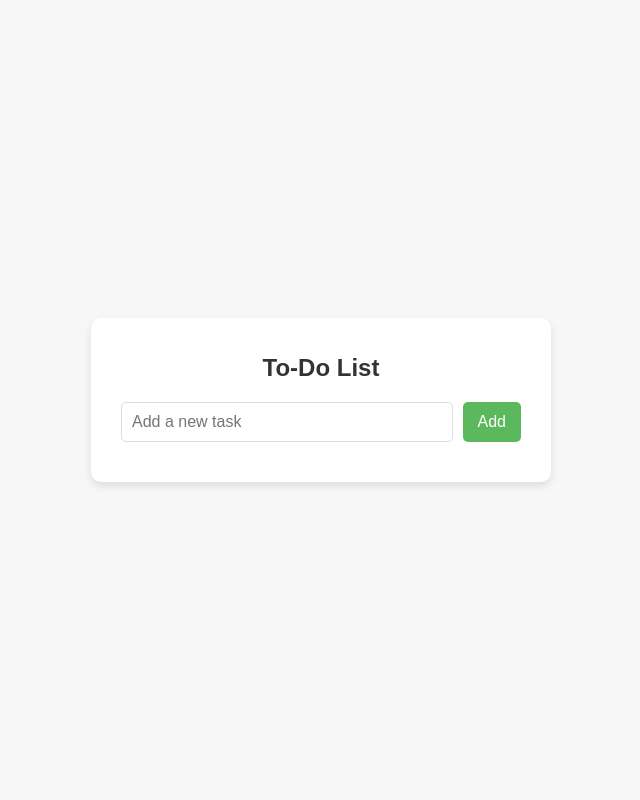
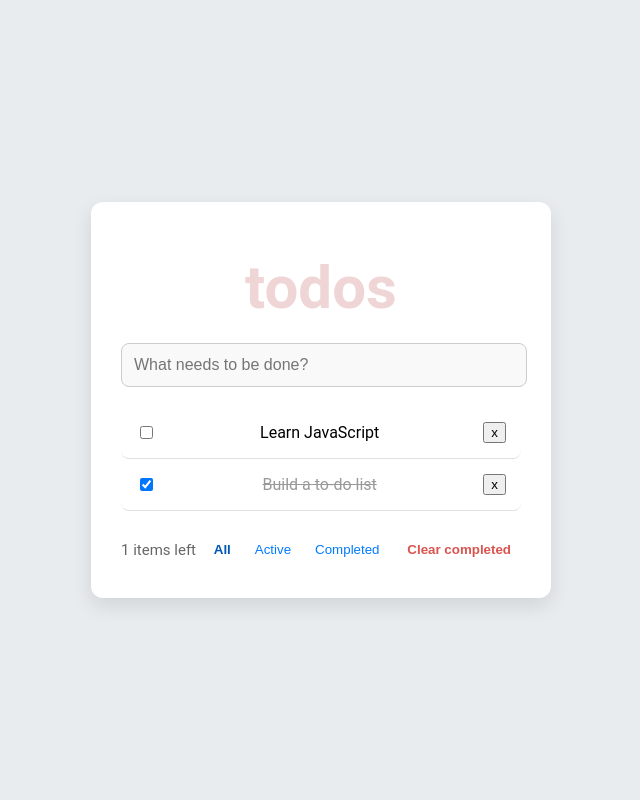
Before and after one commit to muaazl/PBLearning, a PHP site: page / in a window 1280 px wide. Shown: the whole page, without its empty margins (319-959 px from the left). Run offline with PHP 8.4, Linux system fonts and the light colour scheme.

Commit message:
to do list

```diff
--- /dev/null
+++ b/HTML_CSS/build a to-do list app/data.json
@@ -0,0 +1,12 @@
+[
+    {
+        "id": 1,
+        "text": "Learn JavaScript",
+        "completed": false
+    },
+    {
+        "id": 2,
+        "text": "Build a to-do list",
+        "completed": true
+    }
+]
--- a/HTML_CSS/build a to-do list app/index.html
+++ b/HTML_CSS/build a to-do list app/index.html
@@ -1,17 +1,28 @@
-<html>
+<!DOCTYPE html>
+<html lang="en">
 <head>
-<title>to-do list</title>
-<link rel="stylesheet" type="text/css" href="style.css">
+    <meta charset="UTF-8">
+    <meta name="viewport" content="width=device-width, initial-scale=1.0">
+    <title>To-Do List</title>
+    <link rel="stylesheet" href="style.css">
 </head>
 <body>
-    <div class="todo-app">
-        <h1>To-Do List</h1>
+    <section class="todo-app">
+        <h1>todos</h1>
         <div class="input-container">
-            <input type="text" id="todo-input" placeholder="Add a new task">
-            <button id="add-btn">Add</button>
+            <input type="text" id="todo-input" placeholder="What needs to be done?">
         </div>
         <ul id="todo-list"></ul>
-    </div>
-<script src="script.js"></script>
+        <footer class="footer">
+            <span id="task-count">0 items left</span>
+            <div class="filters">
+                <button id="filter-all" class="filter active">All</button>
+                <button id="filter-active" class="filter">Active</button>
+                <button id="filter-completed" class="filter">Completed</button>
+            </div>
+            <button id="clear-completed">Clear completed</button>
+        </footer>
+    </section>
+    <script src="script.js"></script>
 </body>
 </html>
--- a/HTML_CSS/build a to-do list app/script.js
+++ b/HTML_CSS/build a to-do list app/script.js
@@ -1,32 +1,97 @@
-// Wait until the DOM is fully loaded
 document.addEventListener('DOMContentLoaded', () => {
     const todoInput = document.getElementById('todo-input');
-    const addBtn = document.getElementById('add-btn');
     const todoList = document.getElementById('todo-list');
+    const taskCount = document.getElementById('task-count');
+    const filters = document.querySelectorAll('.filter');
+    const clearCompletedBtn = document.getElementById('clear-completed');
 
-    // Add To-Do Item
-    addBtn.addEventListener('click', () => {
-        const todoText = todoInput.value.trim();
-        if (todoText !== '') {
-            addTodoItem(todoText);
-            todoInput.value = ''; // Clear input
-        } else {
-            alert('Please enter a task!');
+    let todos = []; // Array to hold the tasks
+    let filter = 'all'; // Current filter (all, active, completed)
+    let nextId = 1; // Initialize the ID counter for sequential IDs
+
+    // Fetch tasks from the server
+    function loadTodos() {
+        fetch('todos.php')
+            .then(response => response.json())
+            .then(data => {
+                todos = data;
+                // Set nextId to one higher than the highest existing ID
+                nextId = todos.length > 0 ? Math.max(...todos.map(todo => todo.id)) + 1 : 1;
+                renderTodos();
+            });
+    }
+
+    // Save tasks to the server
+    function saveTodos() {
+        fetch('todos.php', {
+            method: 'POST',
+            headers: { 'Content-Type': 'application/json' },
+            body: JSON.stringify(todos),
+        });
+    }
+
+    // Render tasks based on filter
+    function renderTodos() {
+        todoList.innerHTML = '';
+        const filteredTodos = todos.filter(todo =>
+            filter === 'all' ? true : filter === 'active' ? !todo.completed : todo.completed
+        );
+        filteredTodos.forEach(todo => {
+            const li = document.createElement('li');
+            li.className = todo.completed ? 'completed' : '';
+            li.innerHTML = `
+                <input type="checkbox" ${todo.completed ? 'checked' : ''} data-id="${todo.id}">
+                <span>${todo.text}</span>
+                <button class="delete" data-id="${todo.id}">x</button>
+            `;
+            todoList.appendChild(li);
+        });
+        taskCount.textContent = `${todos.filter(todo => !todo.completed).length} items left`;
+    }
+
+    // Add a new task
+    todoInput.addEventListener('keypress', e => {
+        if (e.key === 'Enter' && todoInput.value.trim()) {
+            todos.push({ id: nextId++, text: todoInput.value.trim(), completed: false });
+            todoInput.value = '';
+            saveTodos();
+            renderTodos();
         }
     });
 
-    // Function to Add To-Do Item
-    function addTodoItem(task) {
-        const li = document.createElement('li');
-        li.innerHTML = `
-            <span>${task}</span>
-            <span class="delete-btn">&times;</span>
-        `;
-        todoList.appendChild(li);
+    // Handle checkbox and delete button clicks
+    todoList.addEventListener('click', e => {
+        if (e.target.tagName === 'INPUT') {
+            const id = parseInt(e.target.dataset.id, 10);
+            const todo = todos.find(todo => todo.id === id);
+            if (todo) {
+                todo.completed = e.target.checked;
+            }
+        } else if (e.target.classList.contains('delete')) {
+            const id = parseInt(e.target.dataset.id, 10);
+            todos = todos.filter(todo => todo.id !== id);
+        }
+        saveTodos();
+        renderTodos();
+    });
 
-        // Add delete functionality
-        li.querySelector('.delete-btn').addEventListener('click', () => {
-            todoList.removeChild(li);
+    // Filter tasks
+    filters.forEach(filterBtn => {
+        filterBtn.addEventListener('click', () => {
+            filters.forEach(btn => btn.classList.remove('active'));
+            filterBtn.classList.add('active');
+            filter = filterBtn.id.replace('filter-', '');
+            renderTodos();
         });
-    }
+    });
+
+    // Clear completed tasks
+    clearCompletedBtn.addEventListener('click', () => {
+        todos = todos.filter(todo => !todo.completed);
+        saveTodos();
+        renderTodos();
+    });
+
+    // Load initial tasks
+    loadTodos();
 });
--- a/HTML_CSS/build a to-do list app/style.css
+++ b/HTML_CSS/build a to-do list app/style.css
@@ -1,65 +1,49 @@
-/* General Reset */
 body {
+    font-family: 'Roboto', Arial, sans-serif;
+    background: #e9ecef;
+    display: flex;
+    justify-content: center;
+    align-items: center;
+    height: 100vh;
     margin: 0;
-    padding: 0;
-    font-family: 'Arial', sans-serif;
-    background: #f7f7f7;
-    display: flex;
-    align-items: center;
-    justify-content: center;
-    height: 100vh;
 }
 
-/* To-Do App Container */
 .todo-app {
     background: #ffffff;
-    padding: 20px 30px;
-    border-radius: 10px;
-    box-shadow: 0 4px 8px rgba(0, 0, 0, 0.1);
-    width: 100%;
-    max-width: 400px;
+    width: 400px;
+    padding: 30px;
+    border-radius: 12px;
+    box-shadow: 0 8px 20px rgba(0, 0, 0, 0.1);
     text-align: center;
+    overflow: hidden;
 }
 
-/* App Title */
-.todo-app h1 {
-    color: #333;
-    margin-bottom: 20px;
-    font-size: 24px;
+h1 {
+    font-size: 60px;
+    color: rgba(175, 47, 47, 0.2);
+    font-weight: 600;
+    margin: 20px 0;
 }
 
-/* Input Container */
 .input-container {
-    display: flex;
-    justify-content: space-between;
     margin-bottom: 20px;
 }
 
 #todo-input {
-    flex: 1;
-    padding: 10px;
+    width: 95%;
+    padding: 12px;
     font-size: 16px;
-    border: 1px solid #ddd;
-    border-radius: 5px;
-    margin-right: 10px;
+    border: 1px solid #ccc;
+    border-radius: 8px;
+    background: #f9f9f9;
+    transition: border-color 0.2s ease;
 }
 
-#add-btn {
-    padding: 10px 15px;
-    font-size: 16px;
-    color: #fff;
-    background-color: #5cb85c;
-    border: none;
-    border-radius: 5px;
-    cursor: pointer;
-    transition: background-color 0.3s;
+#todo-input:focus {
+    border-color: #80d3ff;
+    outline: none;
 }
 
-#add-btn:hover {
-    background-color: #4cae4c;
-}
-
-/* To-Do List */
 #todo-list {
     list-style: none;
     padding: 0;
@@ -67,18 +51,84 @@ body {
 }
 
 #todo-list li {
-    background: #f9f9f9;
-    padding: 10px;
-    margin-bottom: 10px;
-    border: 1px solid #ddd;
-    border-radius: 5px;
     display: flex;
     justify-content: space-between;
     align-items: center;
+    padding: 15px;
+    border-bottom: 1px solid #e0e0e0;
+    transition: background 0.3s ease;
+    border-radius: 8px;
 }
 
-#todo-list li .delete-btn {
+#todo-list li:hover {
+    background: #f1f3f5;
+}
+
+#todo-list li.completed span {
+    text-decoration: line-through;
+    color: #999;
+}
+
+.checkbox {
+    margin-right: 10px;
+}
+
+.footer {
+    display: flex;
+    justify-content: space-between;
+    align-items: center;
+    margin-top: 20px;
+    font-size: 15px;
+    color: #666;
+}
+
+.filters {
+    display: flex;
+    justify-content: center;
+    gap: 12px;
+    padding: 10px 0;
+}
+
+.filter {
+    border: none;
+    background: none;
+    cursor: pointer;
+    font-weight: 500;
+    color: #007bff;
+    transition: color 0.2s ease;
+}
+
+.filter:hover {
+    text-decoration: underline;
+}
+
+.filter.active {
+    font-weight: bold;
+    color: #0056b3;
+}
+
+#clear-completed {
+    border: none;
+    background: none;
     color: #d9534f;
-    font-size: 18px;
+    font-weight: bold;
     cursor: pointer;
+    padding: 10px;
+    transition: color 0.3s ease;
 }
+
+#clear-completed:hover {
+    color: #ff7f7f;
+}
+
+/* Subtle animation effect */
+@keyframes fadeIn {
+    from {
+        opacity: 0;
+        transform: scale(0.95);
+    }
+    to {
+        opacity: 1;
+        transform: scale(1);
+    }
+}
--- /dev/null
+++ b/HTML_CSS/build a to-do list app/todos.php
@@ -0,0 +1,24 @@
+<?php
+// File to store the JSON data
+$dataFile = 'data.json';
+
+// Fetch existing tasks
+if ($_SERVER['REQUEST_METHOD'] === 'GET') {
+    header('Content-Type: application/json');
+    echo file_get_contents($dataFile);
+    exit();
+}
+
+// Save updated tasks
+if ($_SERVER['REQUEST_METHOD'] === 'POST') {
+    $json = file_get_contents('php://input');
+    $data = json_decode($json, true); // Decode to ensure it's valid JSON
+    if (json_last_error() === JSON_ERROR_NONE) {
+        file_put_contents($dataFile, json_encode($data, JSON_PRETTY_PRINT)); // Save with formatting
+        echo json_encode(["status" => "success"]);
+    } else {
+        echo json_encode(["status" => "error", "message" => "Invalid JSON"]);
+    }
+    exit();
+}
+?>
```
